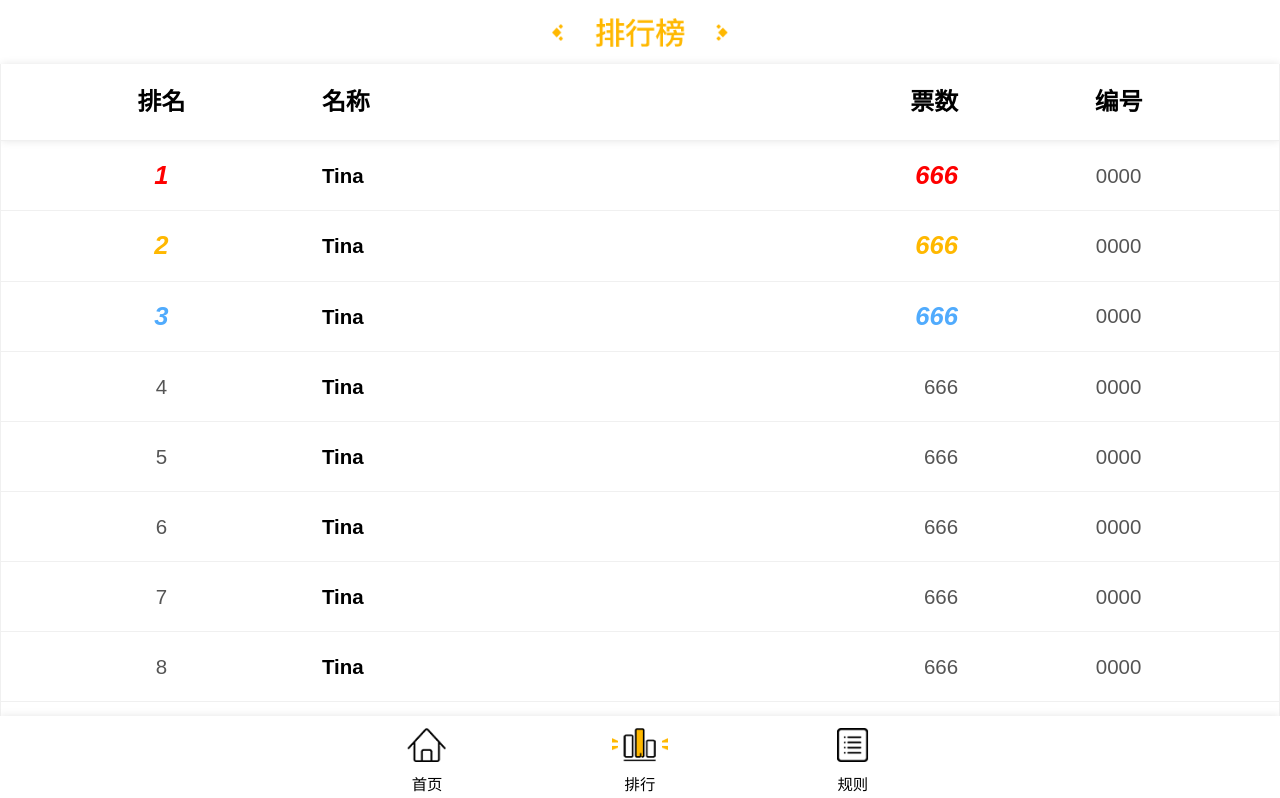
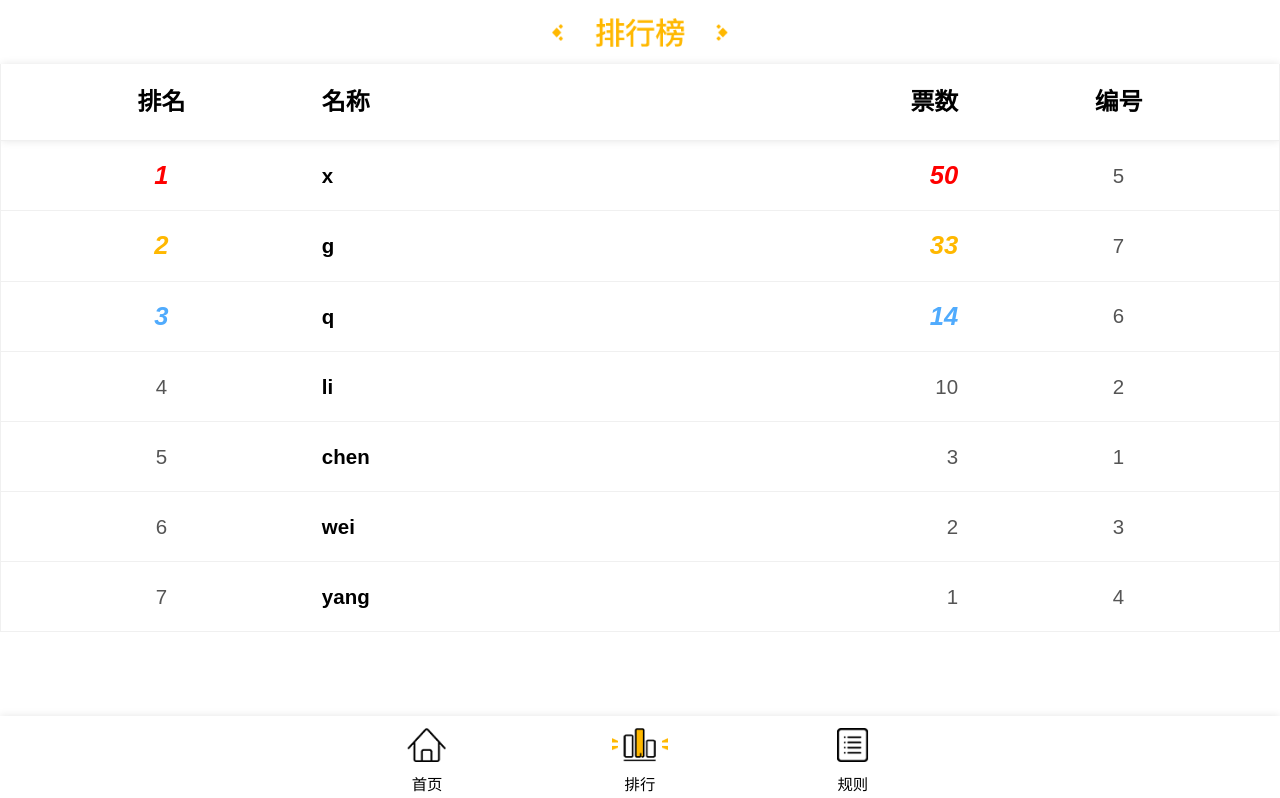
Before and after one commit to eggisfirst/vote, a Vue app: page /#/Rank in a window 1280 px wide. Shown: the top 798 px of the page. Built offline with nearby package versions, Linux system fonts and the light colour scheme; what vue-resource would draw is missing.

Commit message:
8/14/1144

```diff
--- a/src/App.vue
+++ b/src/App.vue
@@ -41,12 +41,11 @@ export default{
         "../static/images/giftBox.png",
          "../static/images/bg4.jpg"
       ],
-      peopleAllNum:54445,
-      voteAllNum:123456,
       visitAllNum:123456,
       author:['chen','li','wei','yang','w','d','s','d','z'],
       number:[1,2,3,4,5,6,7,8,9],
-      authorN:[{name:'chen',id:1},{name:'li',id:2},{name:'wei',id:3},{name:'yang',id:4}],
+      authorN:[{name:'chen',id:1,number:3},{name:'li',id:2,number:10},{name:'wei',id:3,number:2},{name:'yang',id:4,number:1},
+      {name:'x',id:5,number:50},{name:'q',id:6,number:14},{name:'g',id:7,number:33}],
       vote1:0
       }
 
--- a/src/components/Count.vue
+++ b/src/components/Count.vue
@@ -6,14 +6,14 @@
             <ol>
               <li></li>
               <li>参赛数</li>
-              <li id="">{{mainParams.peopleAllNum}}</li>
+              <li id="">{{peopleAllNum}}</li>
             </ol>
           </li>
           <li>
             <ol>
               <li></li>
               <li>投票数</li>
-              <li id="">{{mainParams.voteAllNum}}</li>
+              <li id="">{{voteAllNum}}</li>
             </ol>
           </li>
           <li>
@@ -37,12 +37,30 @@
 export default {
   data(){
     return{
+      peopleAllNum:'',
+      voteAllNum:''
     }
   },
   props:['mainParams'],
   computed:{
 
+    },
+  created(){
+    // console.log(this.mainParams.authorN.length)
+    //获得参赛数
+    this.peopleAllNum = this.mainParams.authorN.length
+     var sumVote = 0
+     //遍历authorN，把每个人的投票数相加得到总的投票数
+    for(var item in this.mainParams.authorN){
+      // console.log(this.mainParams.authorN[item])
+      var everyAuItem = this.mainParams.authorN[item]
+      // console.log(everyAuItem.number)
+      sumVote += everyAuItem.number
+      // console.log(sumVote)
+      this.voteAllNum = sumVote
     }
+
+  }
 }
 </script>
 
--- a/src/components/Showcase.vue
+++ b/src/components/Showcase.vue
@@ -3,19 +3,17 @@
     <ul>
     <li class="item"  v-for ="i in n" :key="i">
       <div class="content">
-        <div class="pic">
+        <router-link :to="{path:'/Individualdisplay/'+mainParams.number[i-1]}">
           <img v-bind:src ="`${mainParams.pictureUrl[i-1]}`" alt="参赛作品">
-        </div>
+         </router-link>
         <ul >
           <li class="clearfix">
             <h1 class="author">{{mainParams.author[i-1]}}</h1>
-            <router-link :to="{path:'/Individualdisplay/'+mainParams.number[i-1]}" >
-              <div class="voteBtn" v-on:click='btnClick()'>投票</div>
-            </router-link>
+              <div v-bind:class="`${btn}`" v-on:click='btnClick()'>{{btnTips}}</div>
           </li>
           <li class="clearfix">
             <div class="number">编号&nbsp;{{mainParams.number[i-1]}}<span></span></div>
-            <div class="voteNum">票数&nbsp;<span>{{mainParams.vote1}}</span></div>
+            <div class="voteNum">票数&nbsp;<span>{{x[`${i}` + '.' +'number']}}</span></div>
           </li>
         </ul>
       </div>
@@ -31,17 +29,24 @@ export default {
       author:'作者',
       number:'666',
       voteNum : '666',
-       n:9,
-       message:'hello'
+      n:9,
+      message:'hello',
+      btnTips:'投票',
+      btn:'voteBtn',
+      test:0,
+      turn:true
 
       }
   },
   methods : {
     //点击投票按钮,投票数增加，跳转到个人页面
     btnClick:function(){
-
-
-
+     this.btn = 'voteBtn1'
+     this.btnTips = '已投票'
+     this.test +=1
+     this.turn = false
+     this.$emit('transvotenum',this.test)
+     return this.test
     }
 
   },
@@ -50,7 +55,11 @@ export default {
   },
   props:[
     'mainParams','vote1'
-  ]
+  ],
+  created(){
+    console.log(this.mainParams.authorN)
+    this.x = this.mainParams.authorN
+  }
 }
 </script>
 
@@ -77,7 +86,7 @@ export default {
   flex-wrap: wrap;
   box-shadow: 0 0 0.133rem 0
     #e5e5e5;
-   .pic img{
+   img{
      //上传的背景是变量
      width: 4.5066rem;
    }
@@ -96,11 +105,22 @@ export default {
       width:1.24rem;
       height: .48rem;
       background-color: #ffdb7f;
-      border-radius: .053REM;
+      border-radius: .053rem;
       text-align: center;
       font-size: .24rem;
       line-height: .48rem;
       color: #000;
+    }
+    .voteBtn1{
+      float: right;
+      width:1.24rem;
+      height: .48rem;
+      background-color:  #ccc;
+      border-radius: .053rem;
+      text-align: center;
+      font-size: .24rem;
+      line-height: .48rem;
+      color: #666;
     }
     a{
       text-decoration-line: none
--- a/src/pages/Individualdisplay.vue
+++ b/src/pages/Individualdisplay.vue
@@ -76,12 +76,9 @@ mounted(){
     // console.log(this.zz)
       if(this.zz){//数字
       console.log('yes')
-
     }else{//非数字
-
       console.log('no')
       console.log(this.$route.params.name)
-
       this.$route.params.name = 1
       // console.log(this.$route.params.name)
       this.num = this.$route.params.name
--- a/src/pages/Rank.vue
+++ b/src/pages/Rank.vue
@@ -9,11 +9,11 @@
           <th>票数</th>
           <th>编号</th>
         </tr>
-        <tr v-for="i in numOfPartipants" :key='i'>
-          <td>{{i}}</td>
-          <td>Tina</td>
-          <td>666</td>
-          <td>0000</td>
+        <tr v-for="(t,index) in sortAuthord" >
+          <td>{{index + 1}}</td>
+          <td>{{t.name}}</td>
+          <td>{{t.number}}</td>
+          <td>{{t.id}}</td>
         </tr>
       </table>
     </div>
@@ -33,10 +33,55 @@ export default {
   },
   data(){
     return{
-      numOfPartipants:20
+      numOfPartipants:'',
+      num:[],
+      maxVote:'',
+      t:''
     }
   },
-  props:['mainParams']
+  props:['mainParams'],
+  created(){
+    // console.log(this.mainParams.authorN)
+    this.numOfPartipants = this.mainParams.authorN.length
+    this.t = this.mainParams.authorN
+    console.log(this.t)
+    // for(var item in this.mainParams.authorN){
+    //  this.num = this.mainParams.authorN[item]
+    //  console.log(this.num.number)
+    // }
+    // console.log(this.mainParams.authorN[2].number)
+    //比较得出最大的票数
+    //  var auN = this.mainParams.authorN
+    //  var max = 0
+    // for(var i = 0; i < this.numOfPartipants; i ++){
+    //   max = max > auN[i].number ? max : auN[i].number
+    //   this.maxVote = max
+    // }
+
+    // console.log(max)
+
+  },
+  methods:{//对数字排序
+    // sortNumbers : function(a,b){
+    //   return a - b
+    // },
+    //对数组里面的数进行排序
+    sortByKey : function(array,key) {
+      return array.sort(function(b,a){
+        var x = a[key]
+        var y = b[key]
+        return((x<y)?-1:((x>y)?1:0))
+      })
+    }
+  },
+  computed:{
+    // sortNumbers : function() {
+    //   return this.numbers.sort(sortNumbers)
+    // },
+    sortAuthord : function() {
+      return this.sortByKey(this.t,'number')
+    }
+  }
 }
 </script>
 
```
